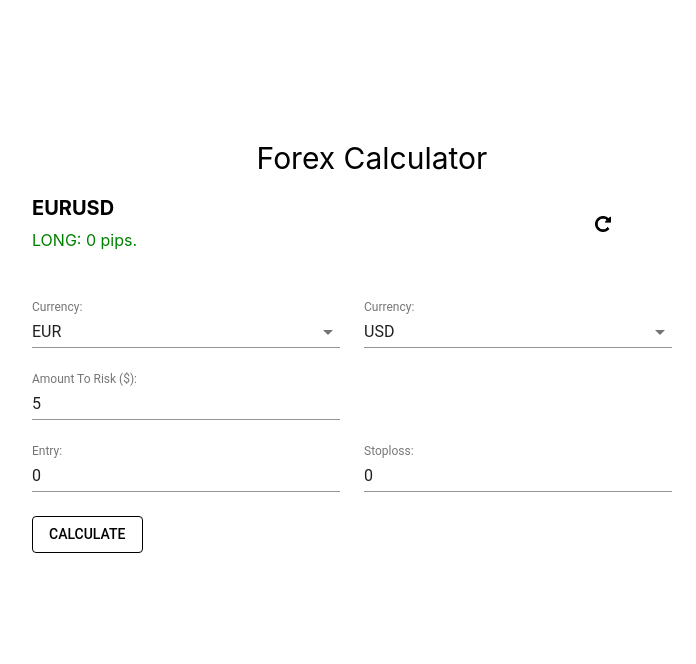
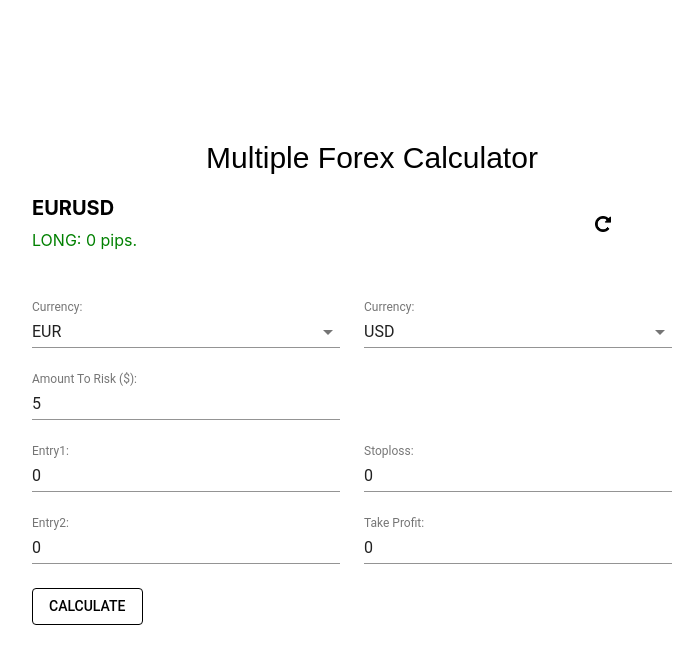
Before and after one commit to tuanphamanh91/fxCalulator, a React (Create React App) app: page / in a window 1280 px wide. Shown: the top 664 px of the page, without its empty margins (288-984 px from the left). Built offline with nearby package versions, Linux system fonts and the light colour scheme.

Commit message:
update multi entry mode

```diff
--- a/src/App.js
+++ b/src/App.js
@@ -14,12 +14,14 @@ import {
 class App extends Component {
 
   state = {
+    multiMode: true,
     rate: 0,
     currency1: "EUR",
     currency2: "USD",
     risk: 5,
     pip: 0,
-    entryPrice: 0,
+    entryPrice1: 0,
+    entryPrice2: 0,
     stopLossPrice: 0,
     takeProfitPrice: 0,
     rr: 0,
@@ -31,10 +33,11 @@ class App extends Component {
 
 
   calculatePip() {
-    var { entryPrice, stopLossPrice, takeProfitPrice } = this.state;
-    var stoplossPip = this.pipBetweenTwoPrice(entryPrice, stopLossPrice);
+    var { entryPrice1, entryPrice2, stopLossPrice, takeProfitPrice, multiMode } = this.state;
+    const entry = multiMode ? (entryPrice1 + entryPrice2) / 2 : entryPrice1;
+    var stoplossPip = this.pipBetweenTwoPrice(entry, stopLossPrice);
     if (takeProfitPrice > 0) {
-      var takeProfitPip = this.pipBetweenTwoPrice(takeProfitPrice, entryPrice);
+      var takeProfitPip = this.pipBetweenTwoPrice(takeProfitPrice, entry);
       var rr = takeProfitPip / stoplossPip;
       rr = parseFloat(rr.toFixed(1));
       this.setState({ rr })
@@ -76,7 +79,7 @@ class App extends Component {
             rate = rate.toFixed(4)
           }
           rate = parseFloat(rate);
-          this.setState({ entryPrice: rate, stopLossPrice: rate, takeProfitPrice: rate, rate, pip: 0, lot: 0 })
+          this.setState({ entryPrice1: rate, entryPrice2: rate, stopLossPrice: rate, takeProfitPrice: rate, rate, pip: 0, lot: 0 })
         })
     }
   }
@@ -126,7 +129,7 @@ class App extends Component {
 
   _renderResult() {
     if (!this.state.showResult) return;
-    const isLong = this.state.entryPrice >= this.state.stopLossPrice;
+    const isLong = this.state.entryPrice1 >= this.state.stopLossPrice;
     return (
       <div style={{
         backgroundColor: isLong ? "#cbe8c7" : '#f5cad2',
@@ -139,7 +142,7 @@ class App extends Component {
             <div style={{ fontSize: 30, textAlign: 'center' }}> {this.state.lot} lot</div>
           </Grid>
           <Grid item xs={6} sm={6}>
-            <div style={{ fontSize: 30, textAlign: 'center' }}>Total: {(parseFloat(this.state.fee) + parseFloat(this.state.moneyWillLost)).toFixed(2)}$</div>
+            <div style={{ fontSize: 30, textAlign: 'center' }}>{(parseFloat(this.state.fee) + parseFloat(this.state.moneyWillLost)).toFixed(2)}$</div>
           </Grid>
           <Grid item xs={4} sm={4}>
             <div style={{ fontSize: 16, textAlign: 'center' }}>Lost: {this.state.moneyWillLost}$</div>
@@ -148,17 +151,18 @@ class App extends Component {
             <div style={{ fontSize: 16, textAlign: 'center' }}>Fee: {this.state.fee.toFixed(2)}$</div>
           </Grid>
           <Grid item xs={4} sm={4}>
-            <div style={{ fontSize: 16, textAlign: 'center' }}>MinRR: {((parseFloat(this.state.fee) + parseFloat(this.state.moneyWillLost)) / this.state.risk).toFixed(2)}</div>
+          <div style={{ fontSize: 16, textAlign: 'center' }}>Reward/risk: {this.state.rr}</div>
+            {/* <div style={{ fontSize: 16, textAlign: 'center' }}>MinRR: {((parseFloat(this.state.fee) + parseFloat(this.state.moneyWillLost)) / this.state.moneyWillLost).toFixed(2)}</div> */}
           </Grid>
 
 
-          {
+          {/* {
             (this.state.rr > 0) ?
               <Grid item xs={12} sm={12}>
                 <div>Reward/risk: {this.state.rr}</div>
               </Grid>
               : <div></div>
-          }
+          } */}
         </Grid>
       </div>
     )
@@ -213,7 +217,7 @@ class App extends Component {
 
   _renderPipValue() {
     var text = "";
-    const isLong = this.state.entryPrice >= this.state.stopLossPrice;
+    const isLong = this.state.entryPrice1 >= this.state.stopLossPrice;
     if (isLong) {
       text = `LONG: ${this.state.pip} pips.`
     } else {
@@ -227,9 +231,16 @@ class App extends Component {
 
 
   render() {
+    const { multiMode } = this.state
     return (
       <div style={styles.container} >
-        <div style={styles.title}> Forex Calculator </div>
+        <button style={styles.titleBtn} onClick={() => this.setState({ multiMode: !this.state.multiMode })}>
+
+          <div style={styles.title}>
+            {this.state.multiMode ? 'Multiple Forex Calculator' : 'Forex Calculator'}
+          </div>
+        </button>
+
         <div style={styles.headerContainer}>
           <div style={styles.info}>
             <div style={{ fontSize: 20, fontWeight: 'bold' }}>{`${this.state.currency1}${this.state.currency2}`}</div>
@@ -266,11 +277,11 @@ class App extends Component {
           </Grid>
           <Grid item xs={6} sm={6}>
             <TextField
-              id="entryPrice"
-              name="entryPrice"
-              label="Entry:"
-              value={this.state.entryPrice}
-              onChange={this.handleChange('entryPrice')}
+              id="entryPrice1"
+              name="entryPrice1"
+              label={multiMode ? "Entry1:" : "Entry:"}
+              value={this.state.entryPrice1}
+              onChange={this.handleChange('entryPrice1')}
               type="number"
               fullWidth
               autoComplete="fname"
@@ -288,8 +299,23 @@ class App extends Component {
               autoComplete="lname"
             />
           </Grid>
+          {multiMode ?
+            <Grid item xs={6} sm={6}>
+              <TextField
+                id="entryPrice2"
+                name="entryPrice2"
+                label="Entry2:"
+                value={this.state.entryPrice2}
+                onChange={this.handleChange('entryPrice2')}
+                type="number"
+                fullWidth
+                autoComplete="fname"
+              />
+            </Grid>
+            : <Grid item xs={6} sm={6} />
+          }
 
-          {/* <Grid item xs={6} sm={6}>
+            <Grid item xs={6} sm={6}>
             <TextField
               id="takeProfit"
               name="takeProfit"
@@ -301,7 +327,7 @@ class App extends Component {
               autoComplete="fname"
             />
           </Grid>
-          <Grid item xs={6} sm={6} /> */}
+
           <Grid item xs={6} sm={6}>
             <Button variant="outlined" color="inherit" onClick={this.calculateLot.bind(this)}>
               Calculate
@@ -319,6 +345,17 @@ const styles = {
   container: {
     margin: '20px',
     padding: !isMobile ? '100px 300px' : 0
+  },
+
+  titleBtn: {
+    backgroundColor: 'transparent',
+    backgroundRepeat: 'no-repeat',
+    border: 'none',
+    cursor: 'pointer',
+    // overflow: 'hidden',
+    outline: 'none',
+    alignItems: 'center',
+    width: '100%'
   },
 
   title: {
```
